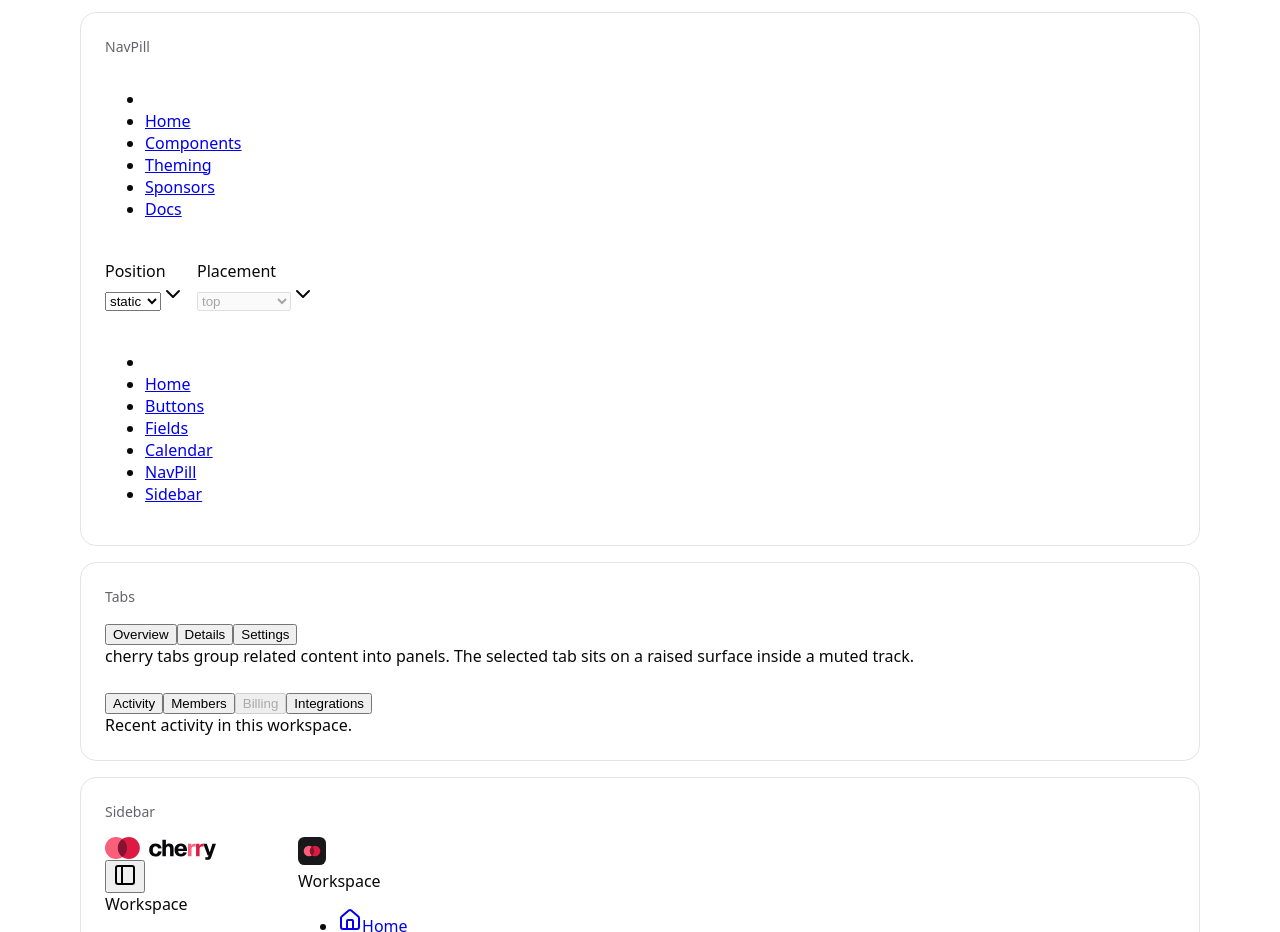
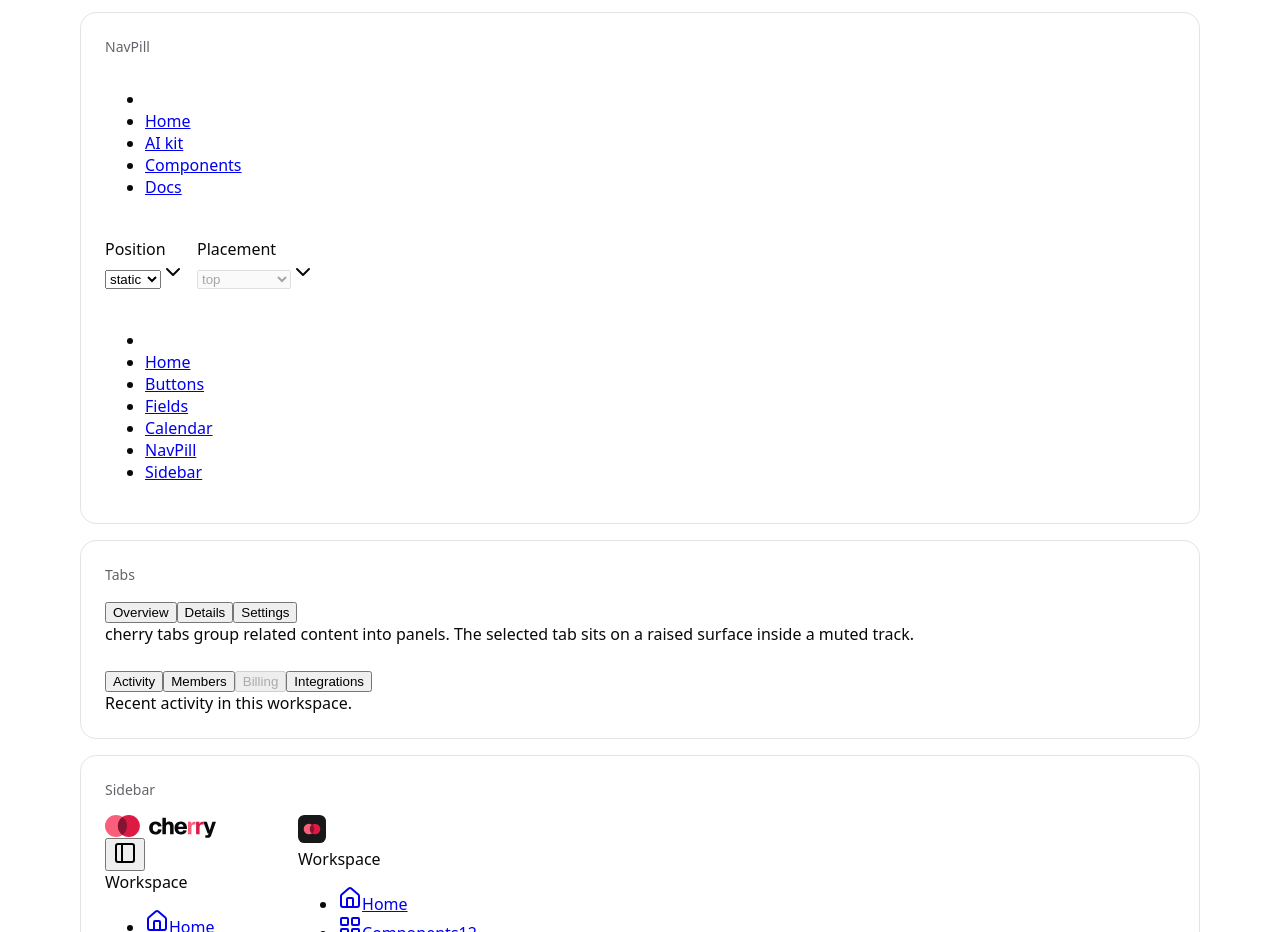
Before and after one commit to cherry-design-system/react, a React (Vite) app in the folder playground/: page / in a window 1280 px wide. Shown: the part 7900-8832 px from the top of the page. Built offline with nearby package versions, Linux system fonts and the light colour scheme.

Commit message:
chore(playground): match the NavPill demo to the landing nav
Demo items are now Home, AI kit, Components, Docs.

```diff
--- a/playground/src/sections/navigation.tsx
+++ b/playground/src/sections/navigation.tsx
@@ -56,7 +56,7 @@ const pillStack = {
 } as const;
 
 function NavPillDemo() {
-  const items = ["Home", "Components", "Theming", "Sponsors", "Docs"];
+  const items = ["Home", "AI kit", "Components", "Docs"];
   const [active, setActive] = useState("Home");
   return (
     <NavPill aria-label="Site">
```
